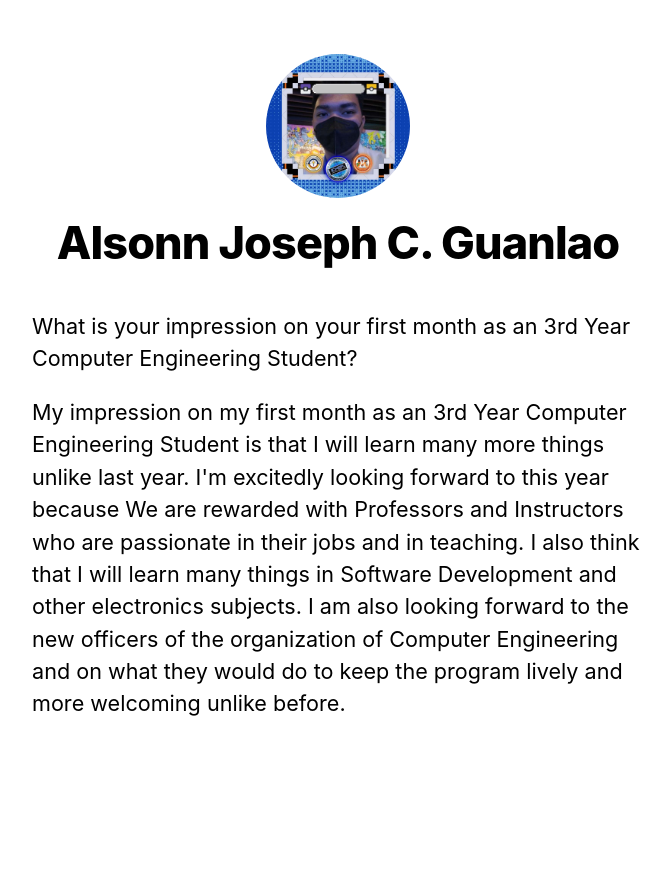
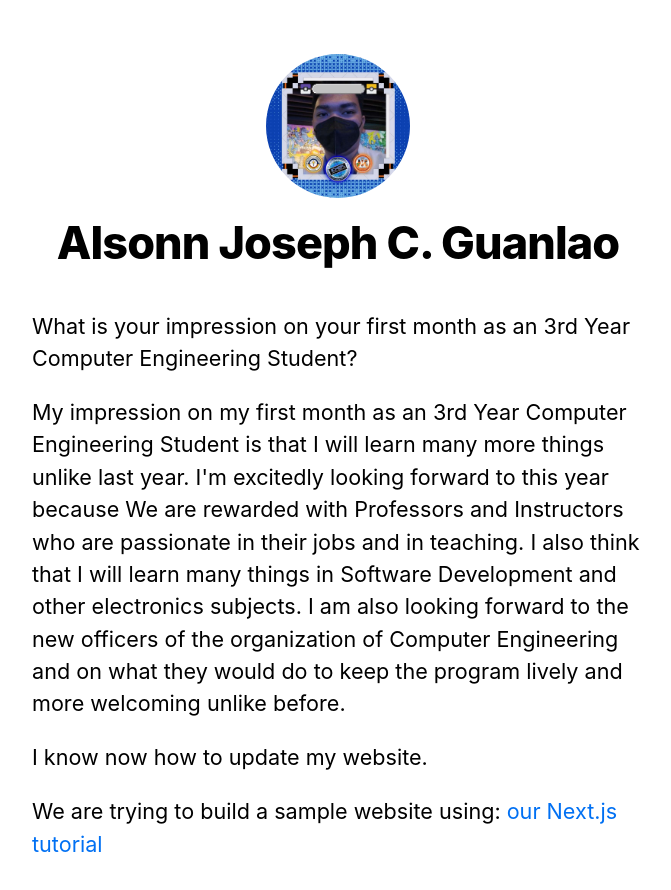
Before and after one commit to SuperShySuperShy/Prelim_exam_cpe3A, a Next.js app: page / in a window 1280 px wide. Shown: the top 890 px of the page, without its empty margins (302-973 px from the left). Before the commit the page ends 828 px from the top, so only its background shows below. Built offline with nearby package versions, Linux system fonts and the light colour scheme.

Commit message:
third commit

```diff
--- a/pages/index.js
+++ b/pages/index.js
@@ -15,6 +15,9 @@ export default function Home() {
           I also think that I will learn many things in Software Development and other electronics subjects. I am also looking forward to the new officers of
           the organization of Computer Engineering and on what they would do to keep the program lively and more welcoming unlike before.
         </p>
+        <p>I know now how to update my website.</p>
+        <p>We are trying to build a sample website using: <a href = "https://nextjs.org/learn"> our Next.js tutorial</a></p>
+        <p></p>
       </section>
     </Layout>
   );
```
